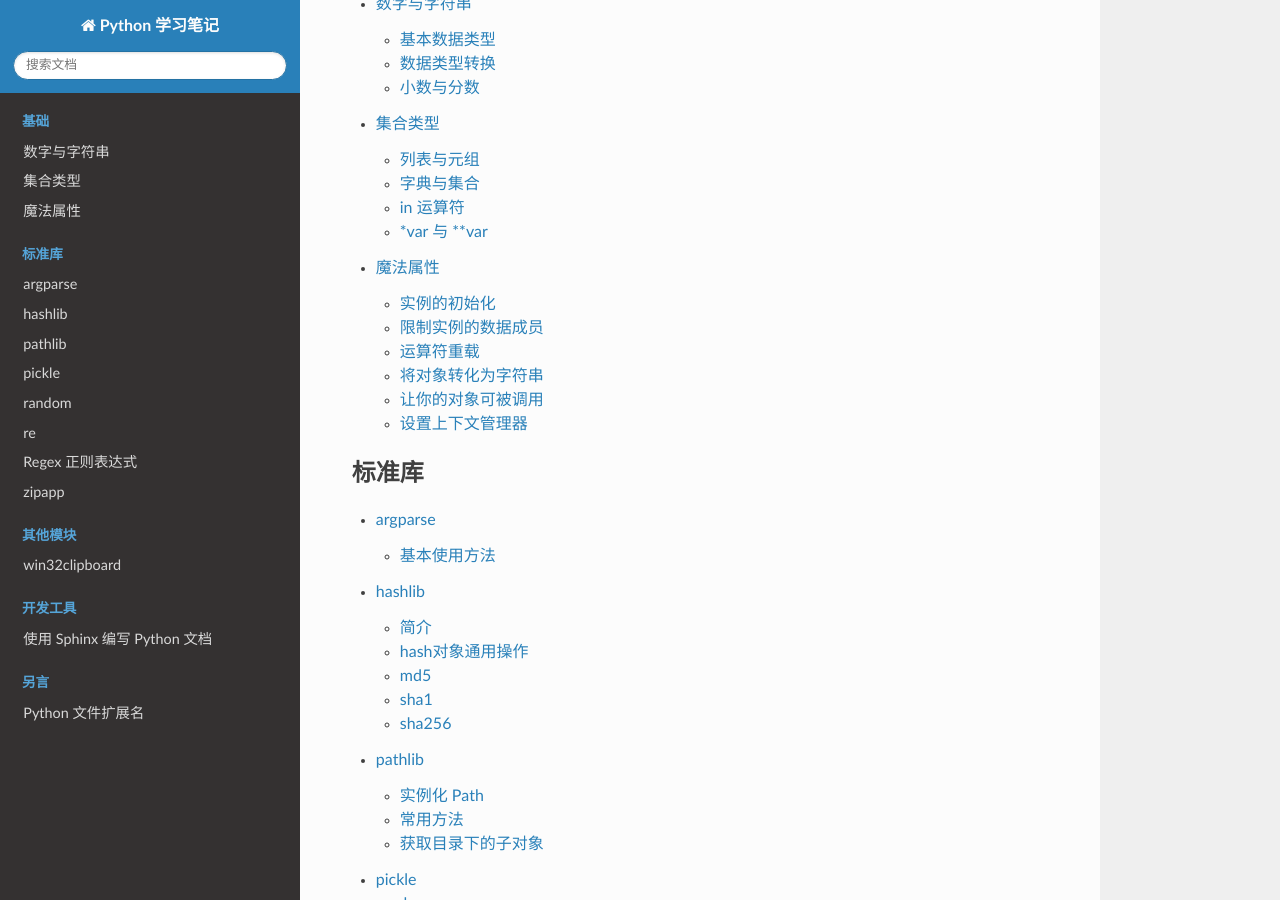
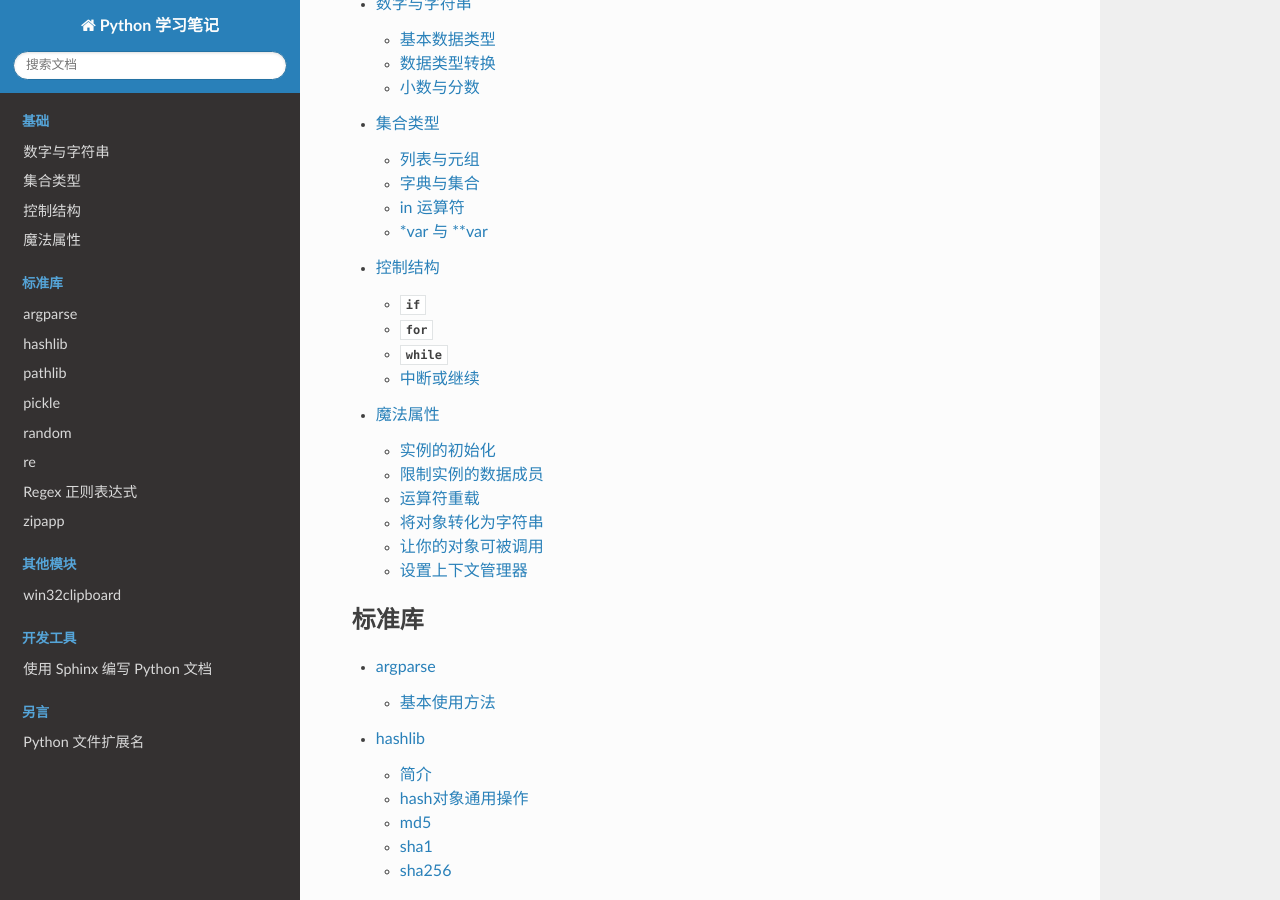
Before and after one commit to krishnadulal/learn-py, a Sphinx documentation site: the page built from doc/index.rst, in a window 1280 px wide and 900 px high, scrolled down 370 px. Built offline with Sphinx 7.4.7 and the Read the Docs theme 2.0.0, drawn with Linux system fonts in a browser that asks for light colours; some of the changed lines change nothing that is shown.

Commit message:
控制结构

```diff
--- /dev/null
+++ b/doc/base/base-control-structure.rst
@@ -0,0 +1,70 @@
+########
+控制结构
+########
+
+Python 中含有 :keyword:`for`, :keyword:`while`, :keyword:`if` 等循环或判断结构.
+进入一个结构,
+需要使用冒号 ``:`` 并添加一级缩进.
+相同缩进表示一个代码块.
+(并不使用花括号)
+
+:keyword:`if`
+=============
+
+:keyword:`if` 判断结构是 Python 唯一的判断结构.
+它的语法如下::
+
+    if True:
+        pass
+    elif True:
+        pass
+    else:
+        pass
+
+它可以只包含 ``if - else``,
+也可以添加多分支 ``if - elif - else``,
+只要一个分支中的条件满足,
+则执行后将会退出整个 :keyword:`if` 结构.
+
+控制条件是按照顺序判定的.
+当所有给出的条件都不满足时,
+将会执行 :keyword:`else` 后的语句.
+
+:keyword:`for`
+==============
+
+:keyword:`for` 循环语法如下::
+
+    for _ in iterable:
+        pass
+
+它可以遍历一个可迭代对象的每一项元素,
+得到的元素将会赋值给 :keyword:`in` 前的 ``_`` 变量,
+如果得到的元素也是一个集合元素,
+那么可以使用 ``a, b, c = iterable`` 进行解包.
+当元素遍历完成后,
+将退出此结构.
+
+.. warning::
+
+    最好不要在遍历时修改可迭代对象,
+    这可能导致某些元素重复取出或跳过.
+
+:keyword:`while`
+================
+
+:keyword:`while` 循环::
+
+    while True:
+        pass
+
+当条件成立时, 执行循环体.
+
+中断或继续
+==========
+
+-   :keyword:`break` 用在循环或判断结构中,
+    将会直接退出结构
+-   :keyword:`continue` 用在循环结构中,
+    将会跳过本次循环,
+    进行下一次循环的判定.
--- a/doc/index.rst
+++ b/doc/index.rst
@@ -12,6 +12,7 @@
 
     base/base-number-string
     base/base-collections
+    base/base-control-structure
     base/base-magics
 
 .. toctree::
```
